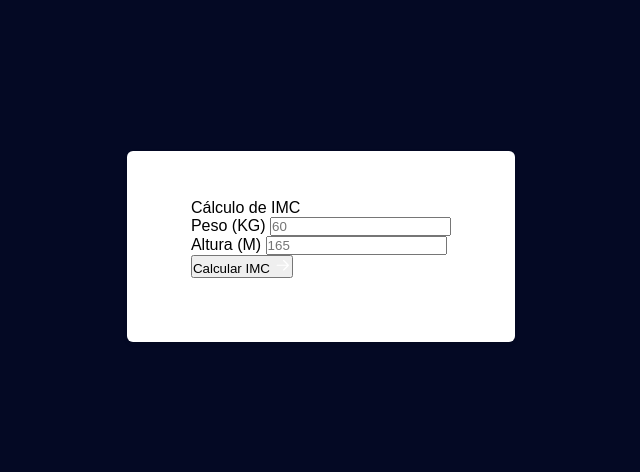
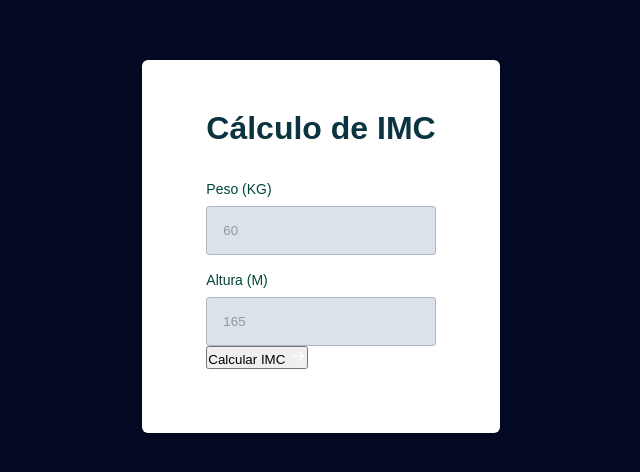
Before and after one commit to patrickxfranco/IMC, a plain HTML site: page index.html in a window 1280 px wide. Shown: the part 104-576 px from the top of the page, without its empty margins (319-959 px from the left). Drawn offline with Linux system fonts and the light colour scheme.

Commit message:
Estilização dos inputs e placeholders do formulário

```diff
--- a/index.html
+++ b/index.html
@@ -25,7 +25,7 @@
 
     <main class="card">
       <form>
-        <legend class="title">Cálculo de IMC</legend>
+        <h1 class="title">Cálculo de IMC</h1>
 
         <div class="input-wrapper">
           <label for="weight">Peso (KG)</label>
--- a/style.css
+++ b/style.css
@@ -20,6 +20,7 @@
   --bg-button: rgba(2, 121, 157, 1);
   --bg-error: rgba(240, 62, 62, 1);
   --tt-error: rgba(255, 255, 255, 1);
+  --bg-input: rgba(220, 226, 233, 1);
 }
 
 body {
@@ -42,3 +43,42 @@ body {
   border-radius: 0.6rem;
   box-shadow: 0rem 0.2rem 0.4rem rgba(0, 0, 0, 0.1);
 }
+
+.card .title {
+  font-size: 3.2rem;
+  line-height: 4rem;
+  font-weight: bold;
+  color: var(--tt-heading);
+}
+
+.card form h1 {
+  margin: 0 0 3.2rem;
+}
+
+.card form label {
+  font-size: 1.4rem;
+  line-height: 1.8rem;
+  color: var(--tt-label);
+  margin: 0 0 0.8rem;
+  display: block;
+}
+
+.card form input {
+  width: 100%;
+  border: 1px solid var(--bd-input);
+  background-color: var(--bg-input);
+  padding: 1.6rem;
+  border-radius: 0.4rem;
+}
+
+.card form input:focus {
+  outline: 2px solid var(--ot-input);
+}
+
+.card form input::placeholder {
+  color: var(--tt-placeholder);
+}
+
+.card form .input-wrapper + .input-wrapper {
+  margin-top: 1.6rem;
+}
```
